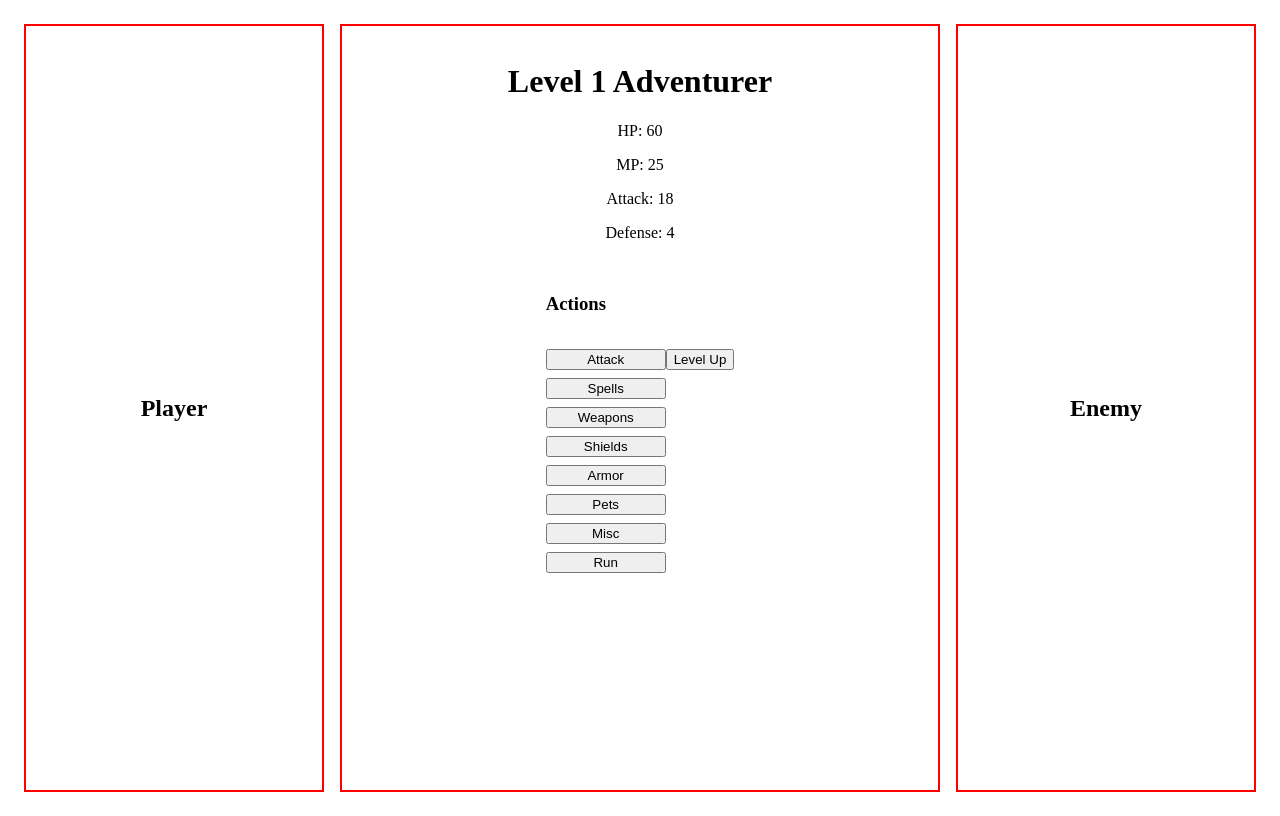
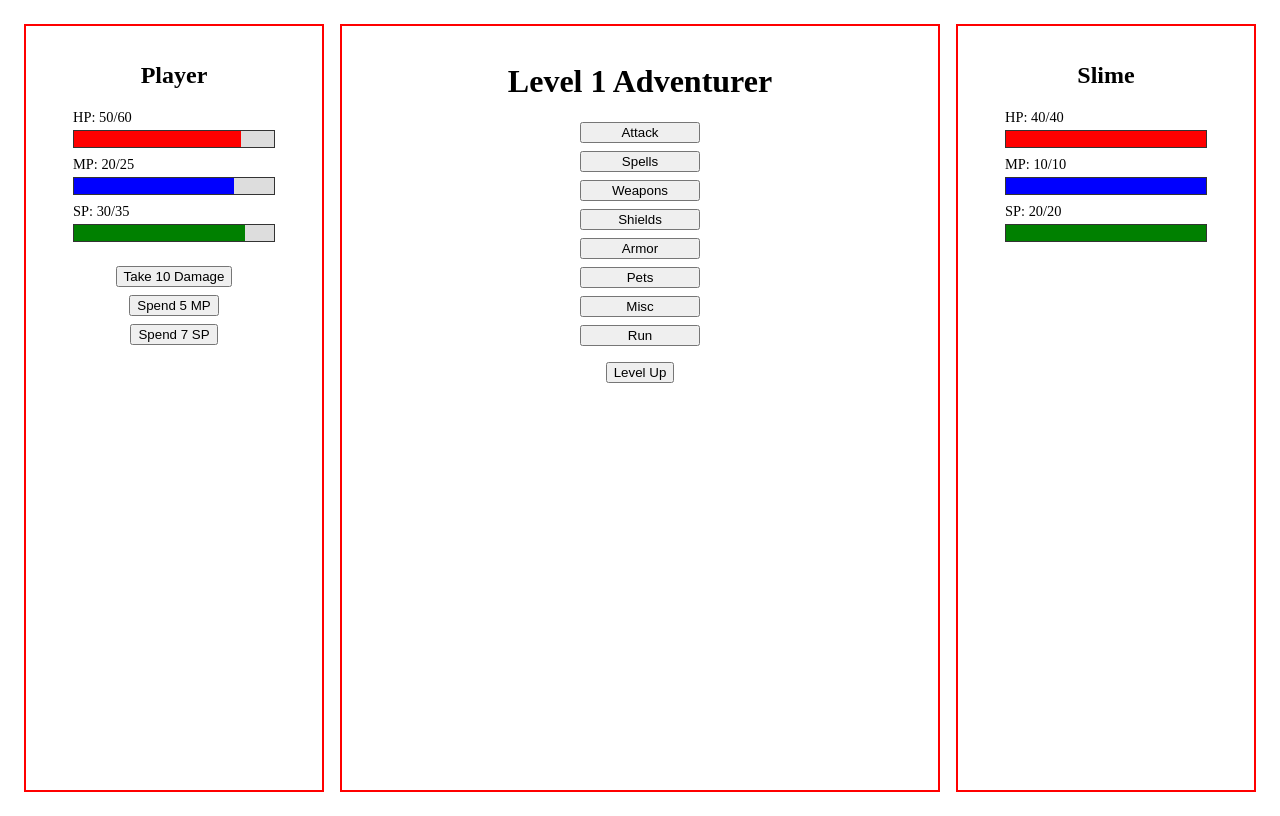
Before and after one commit to RainySunsetGod/mySite, a React (Vite) app in the folder adventure-evolution/: page / in a window 1280 px wide. Built offline with nearby package versions, Linux system fonts and the light colour scheme.

Commit message:
dynamic value bars

```diff
--- a/adventure-evolution/src/App.tsx
+++ b/adventure-evolution/src/App.tsx
@@ -4,9 +4,38 @@ import { tryEvolve, type EvolutionContext } from "./utils/evolution";
 import { getContent } from "./data/library";
 import ActionMenu from "./components/ActionMenu";
 import { calculateStats } from "./utils/stats";
+import StatBar from "./components/StatBar";
+
+type Enemy = {
+  name: string;
+  currentHp: number;
+  currentMp: number;
+  currentSp: number;
+  maxHp: number;
+  maxMp: number;
+  maxSp: number;
+  attack: number;
+  defense: number;
+};
+
+const DEFAULT_ENEMY: Enemy = {
+  name: "Slime",
+  currentHp: 40,
+  currentMp: 10,
+  currentSp: 20,
+  maxHp: 40,
+  maxMp: 10,
+  maxSp: 20,
+  attack: 5,
+  defense: 2,
+};
 
 export default function App() {
   const [player, setPlayer] = useState<Player>(DEFAULT_PLAYER);
+  const [enemy, setEnemy] = useState<Enemy>(DEFAULT_ENEMY);
+  // Placeholder: mark setEnemy as intentionally unused
+  void setEnemy;
+
   const stats = calculateStats(player);
 
   const levelUp = () => {
@@ -29,7 +58,36 @@ export default function App() {
         });
     }
 
-    setPlayer({ ...player, level: newLevel, gearView: newGearView });
+    setPlayer({
+      ...player,
+      level: newLevel,
+      gearView: newGearView,
+      // reset HP/MP/SP to new max when leveling up
+      currentHp: stats.hp,
+      currentMp: stats.mp,
+      currentSp: stats.sp,
+    });
+  };
+
+  const takeDamage = () => {
+    setPlayer((p) => ({
+      ...p,
+      currentHp: Math.max(0, p.currentHp - 10),
+    }));
+  };
+
+  const spendMana = () => {
+    setPlayer((p) => ({
+      ...p,
+      currentMp: Math.max(0, p.currentMp - 5),
+    }));
+  };
+
+  const spendStamina = () => {
+    setPlayer((p) => ({
+      ...p,
+      currentSp: Math.max(0, p.currentSp - 7),
+    }));
   };
 
   return (
@@ -49,14 +107,27 @@ export default function App() {
           border: "2px solid red",
           padding: "1rem",
           display: "flex",
-          justifyContent: "center",
+          flexDirection: "column",
           alignItems: "center",
         }}
       >
         <h2>Player</h2>
+        <StatBar label="HP" current={player.currentHp} max={stats.hp} color="red" />
+        <StatBar label="MP" current={player.currentMp} max={stats.mp} color="blue" />
+        <StatBar label="SP" current={player.currentSp} max={stats.sp} color="green" />
+
+        <button onClick={takeDamage} style={{ marginTop: "1rem" }}>
+          Take 10 Damage
+        </button>
+        <button onClick={spendMana} style={{ marginTop: "0.5rem" }}>
+          Spend 5 MP
+        </button>
+        <button onClick={spendStamina} style={{ marginTop: "0.5rem" }}>
+          Spend 7 SP
+        </button>
       </div>
 
-      {/* Center: Stats + Actions + Log */}
+      {/* Middle: Actions */}
       <div
         style={{
           border: "2px solid red",
@@ -66,28 +137,18 @@ export default function App() {
           alignItems: "center",
         }}
       >
-        {/* Top: Stats */}
-        <div style={{ marginBottom: "1rem", textAlign: "center" }}>
         <h1>Level {player.level} Adventurer</h1>
-          <p>HP: {stats.hp}</p>
-          <p>MP: {stats.mp}</p>
-          <p>Attack: {stats.attack}</p>
-          <p>Defense: {stats.defense}</p>
-        </div>
 
-        {/* Middle: Actions */}
-        <div style={{ marginBottom: "1rem" }}>
-          <h3>Actions</h3>
         <ActionMenu
           player={player}
           onUse={(item) => {
             alert(`Used ${item.name}!`);
           }}
         />
+
         <button onClick={levelUp} style={{ marginTop: "1rem" }}>
           Level Up
         </button>
-        </div>
       </div>
 
       {/* Right: Enemy */}
@@ -96,11 +157,14 @@ export default function App() {
           border: "2px solid red",
           padding: "1rem",
           display: "flex",
-          justifyContent: "center",
+          flexDirection: "column",
           alignItems: "center",
         }}
       >
-        <h2>Enemy</h2>
+        <h2>{enemy.name}</h2>
+        <StatBar label="HP" current={enemy.currentHp} max={enemy.maxHp} color="red" />
+        <StatBar label="MP" current={enemy.currentMp} max={enemy.maxMp} color="blue" />
+        <StatBar label="SP" current={enemy.currentSp} max={enemy.maxSp} color="green" />
       </div>
     </div>
   );
--- /dev/null
+++ b/adventure-evolution/src/components/StatBar.tsx
@@ -0,0 +1,36 @@
+type StatBarProps = {
+  label: string;
+  current: number;
+  max: number;
+  color: string; // e.g., "red" for HP, "blue" for MP, "green" for SP
+};
+
+export default function StatBar({ label, current, max, color }: StatBarProps) {
+  const percentage = Math.max(0, Math.min(100, (current / max) * 100));
+
+  return (
+    <div style={{ marginBottom: "0.5rem" }}>
+      <div style={{ fontSize: "0.9rem", marginBottom: "0.25rem" }}>
+        {label}: {current}/{max}
+      </div>
+      <div
+        style={{
+          width: "200px",
+          height: "16px",
+          background: "#ddd",
+          border: "1px solid #333",
+          position: "relative",
+        }}
+      >
+        <div
+          style={{
+            width: `${percentage}%`,
+            height: "100%",
+            background: color,
+            transition: "width 0.3s ease",
+          }}
+        />
+      </div>
+    </div>
+  );
+}
--- a/adventure-evolution/src/state/player.ts
+++ b/adventure-evolution/src/state/player.ts
@@ -9,12 +9,19 @@ export type GearView = {
 
 export type Player = {
   level: number;
-  hp: number;
 
-  // All owned items (IDs, like "sword_iron", "misc_potion")
+  // Current values (shrink dynamically in bars)
+  currentHp: number;
+  currentMp: number;
+  currentSp: number;
+
+  // Max values (from stats calculation)
+  maxHp: number;
+  maxMp: number;
+  maxSp: number;
+
+  // Inventory system
   inventory: string[];
-
-  // Quick access loadout shown in combat
   gearView: GearView;
 
   // Tracks how many duplicates were merged into each item
@@ -23,15 +30,26 @@ export type Player = {
   // Tracks how many times each item/spell has been used
   usage: Record<string, number>;
 
-  // Tracks material quantities (like crafting mats)
+  // Tracks material quantities (crafting mats)
   materials: Record<string, number>;
 };
 
 // Example starter player
 export const DEFAULT_PLAYER: Player = {
   level: 1,
-  hp: 100,
+
+  // current values
+  currentHp: 50,
+  currentMp: 20,
+  currentSp: 30,
+
+  // max values (you can adjust these or let stats.ts calculate later)
+  maxHp: 50,
+  maxMp: 20,
+  maxSp: 30,
+
   inventory: ["sword_iron", "spell_fireball", "pet_fireling"],
+
   gearView: {
     Weapons: ["sword_iron"],
     Armor: [],
@@ -40,13 +58,8 @@ export const DEFAULT_PLAYER: Player = {
     Spells: ["spell_fireball"],
     Misc: [],
   },
-  merges: {
-    // e.g., "sword_iron": 0
-  },
-  usage: {
-    // e.g., "spell_fireball": 0
-  },
-  materials: {
-    // e.g., "misc_fire_crystal": 1
-  },
+
+  merges: {},
+  usage: {},
+  materials: {},
 };
--- a/adventure-evolution/src/utils/stats.ts
+++ b/adventure-evolution/src/utils/stats.ts
@@ -3,23 +3,23 @@ import { getContent } from "../data/library";
 import type { ContentItem } from "../data/library/types";
 
 export type Stats = {
-  hp: number;
-  mp: number;
+  hp: number; // max HP
+  mp: number; // max MP
+  sp: number; // max SP
   attack: number;
   defense: number;
 };
 
-/**
- * Base stats at level 1 (you can tweak these as you like).
- */
 function baseStats(level: number): Stats {
   return {
     hp: 50 + level * 10,
     mp: 20 + level * 5,
+    sp: 30 + level * 5,
     attack: 5 + level * 2,
     defense: 2 + level * 2,
   };
 }
+
 
 /**
  * Compute total stats for a player, including gear bonuses.
```
Lines whose indentation alone changed are shown as unchanged.
